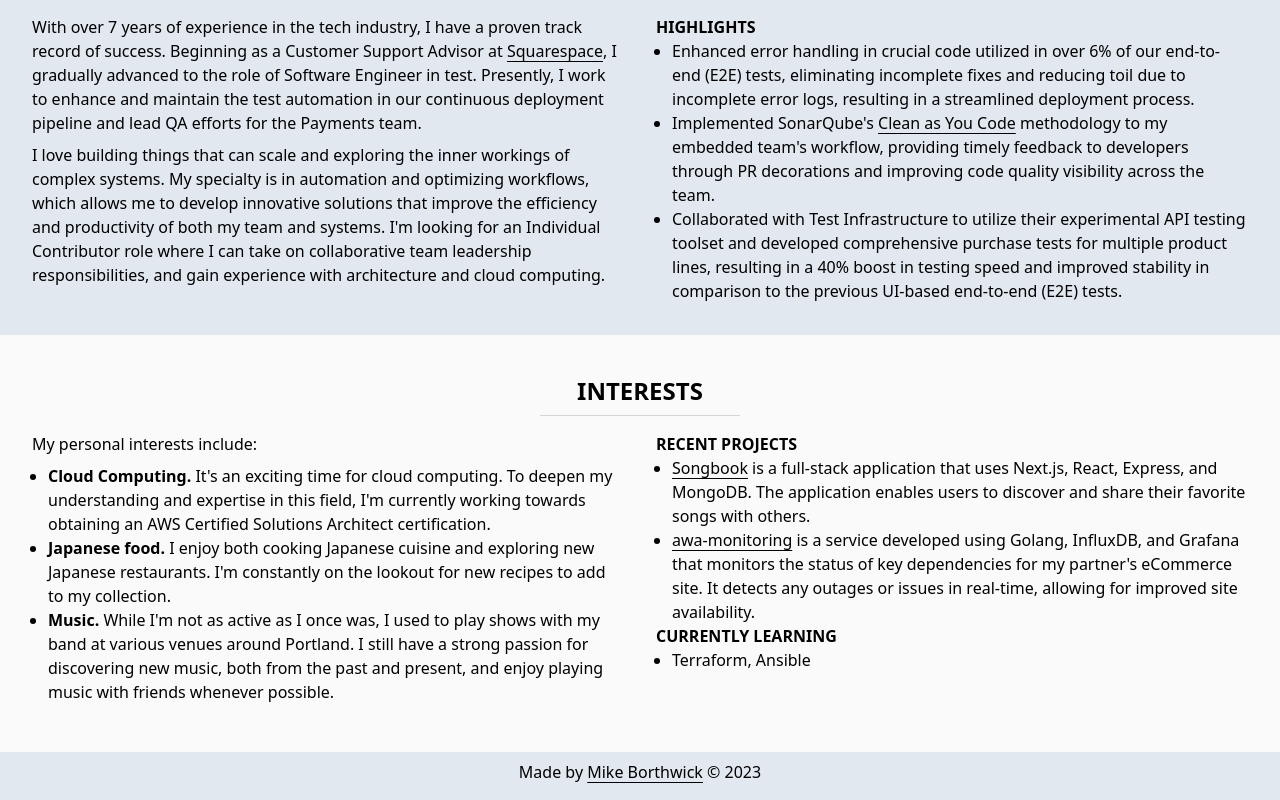
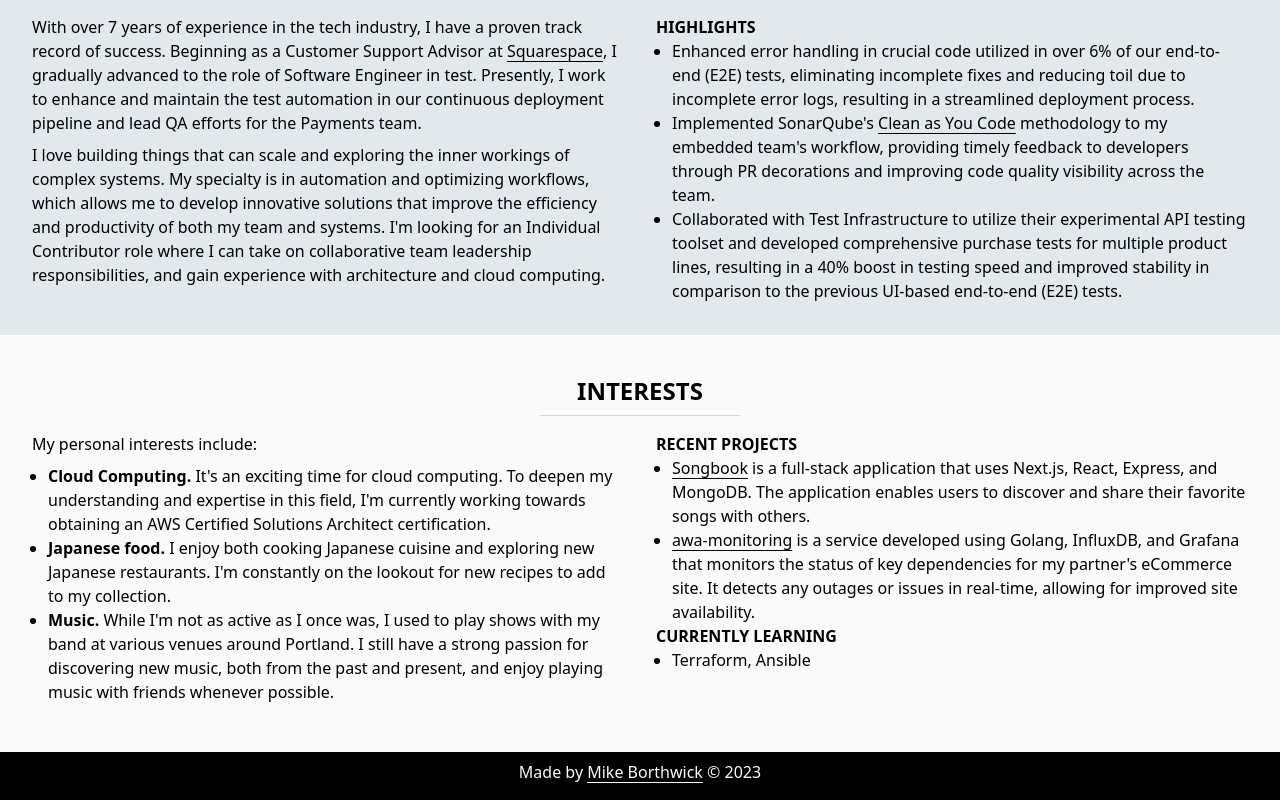
Before and after one commit to mhborthwick/portfolio, a React (Vite) app: page / in a window 1280 px wide. Shown: the part 431-1231 px from the top of the page. Built offline with nearby package versions, Linux system fonts and the light colour scheme.

Commit message:
adjust footer menu item color

```diff
--- a/src/components/Footer.tsx
+++ b/src/components/Footer.tsx
@@ -3,7 +3,7 @@ import getCurrentYear from "../utils/getCurrentYear";
 function Footer() {
   const year = getCurrentYear();
   return (
-    <div className="flex flex-col items-center text-center p-2 bg-slate-200">
+    <div className="flex flex-col items-center text-center p-2 bg-black text-zinc-50">
       <p>
         Made by{" "}
         <a
--- a/src/components/Nav.tsx
+++ b/src/components/Nav.tsx
@@ -44,7 +44,7 @@ export function Nav({ isDesktop, navItems }: NavProps) {
   } else {
     // mobile menu
     return (
-      <div className="flex flex-row-reverse relative w-[100px]">
+      <div className="flex flex-row-reverse relative w-[200px]">
         <div>
           <Menu>
             {({ open, close }) => (
@@ -58,7 +58,7 @@ export function Nav({ isDesktop, navItems }: NavProps) {
                     + Menu
                   </Menu.Button>
                 )}
-                <Menu.Items className="flex flex-col text-right absolute right-0">
+                <Menu.Items className="flex flex-col text-right absolute right-0 bg-slate-400 p-4">
                   {/* // TODO - componentize Menu.Item */}
                   <Menu.Item>
                     {({ active }) => (
```
